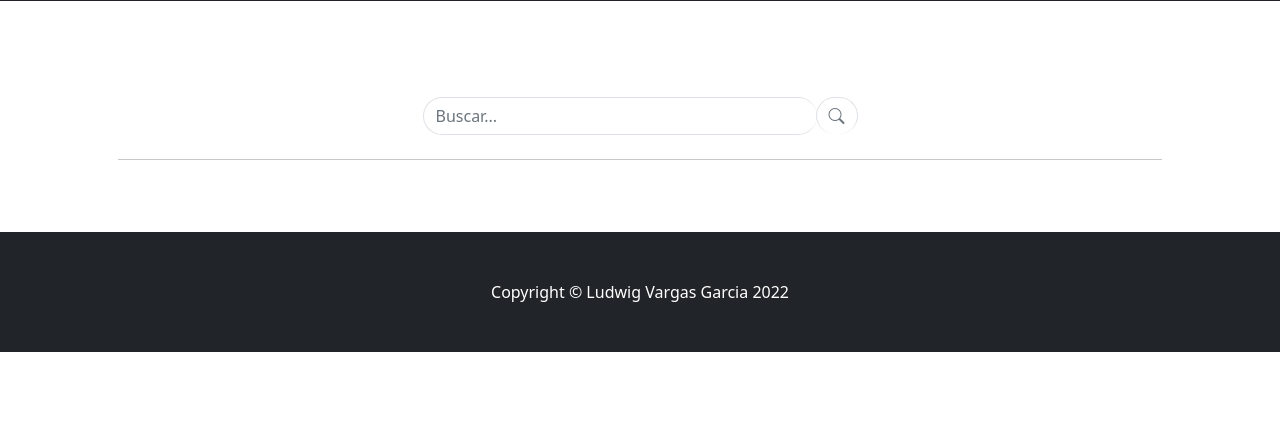
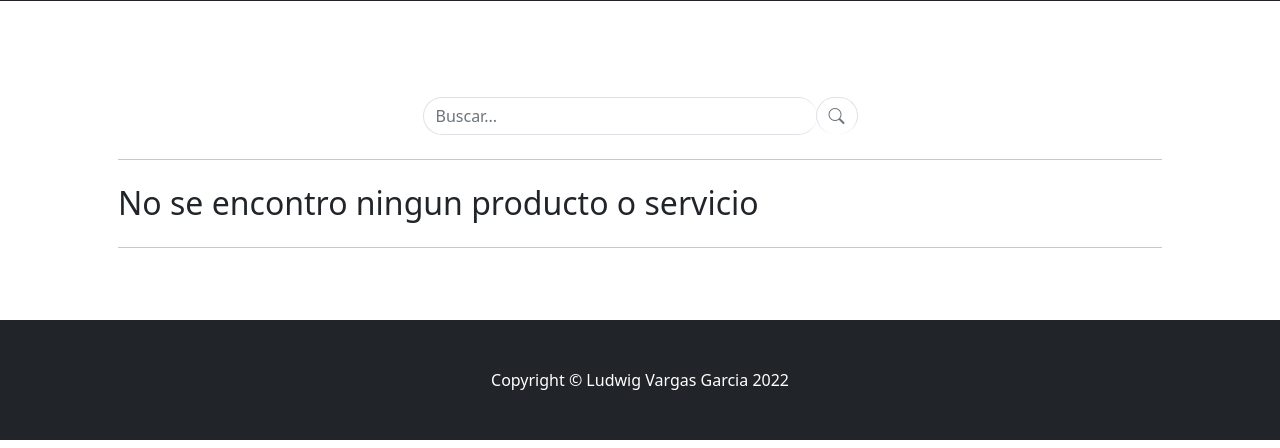
Before and after one commit to ludwig-vargas/ProyectoCoder-Vargas, a Django app: page / in a window 1280 px wide. Shown: the part 352-800 px from the top of the page. Run offline with Django 4.2, Linux system fonts and the light colour scheme; some libraries are stand-ins or nearby versions.

Commit message:
actualizacion de home

```diff
--- a/my_blog/home/templates/home/index.html
+++ b/my_blog/home/templates/home/index.html
@@ -113,6 +113,11 @@
                     {% endfor %}
                 </div>
                 <hr class="my-4" />
+                {% else %}
+                <div class="post-preview">
+                    <h2 class="post-title">No se encontro ningun producto o servicio</h2>
+                </div>
+                <hr class="my-4" />
                 {% endif %}
                 {% endblock %}
             </div>
```
